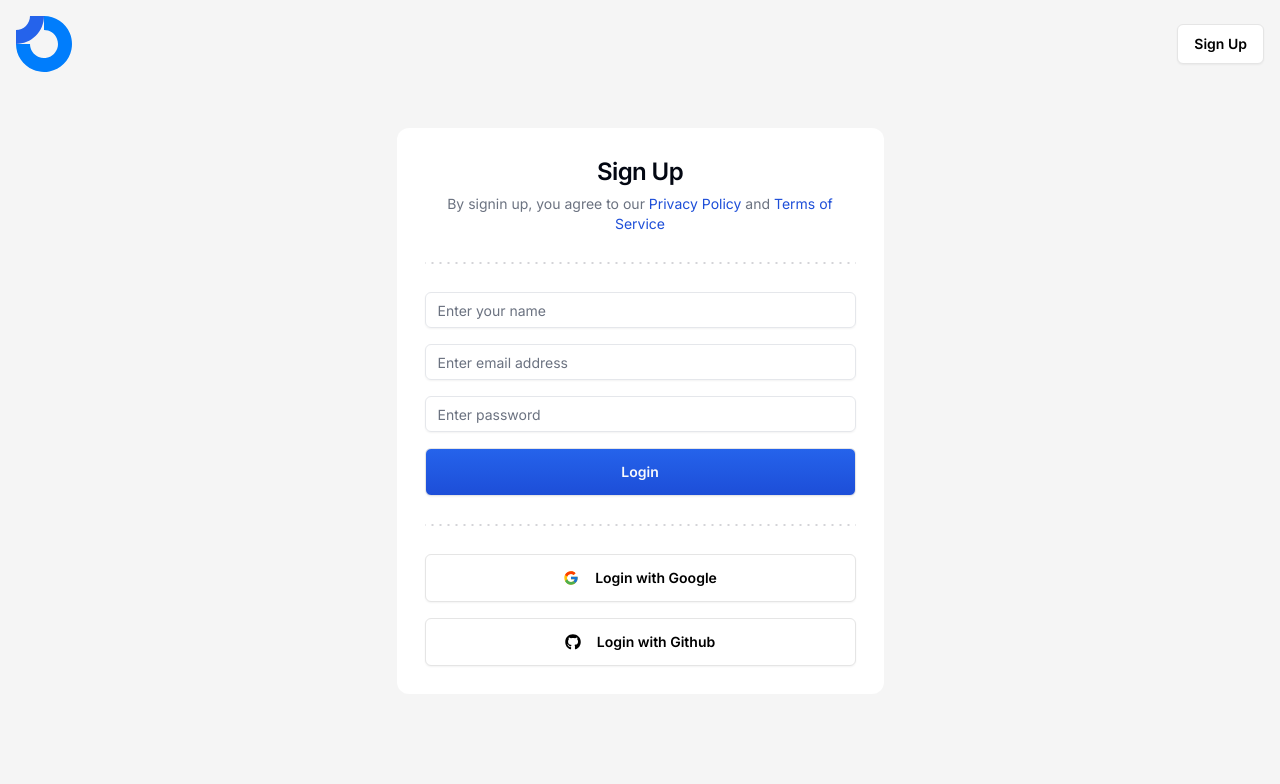
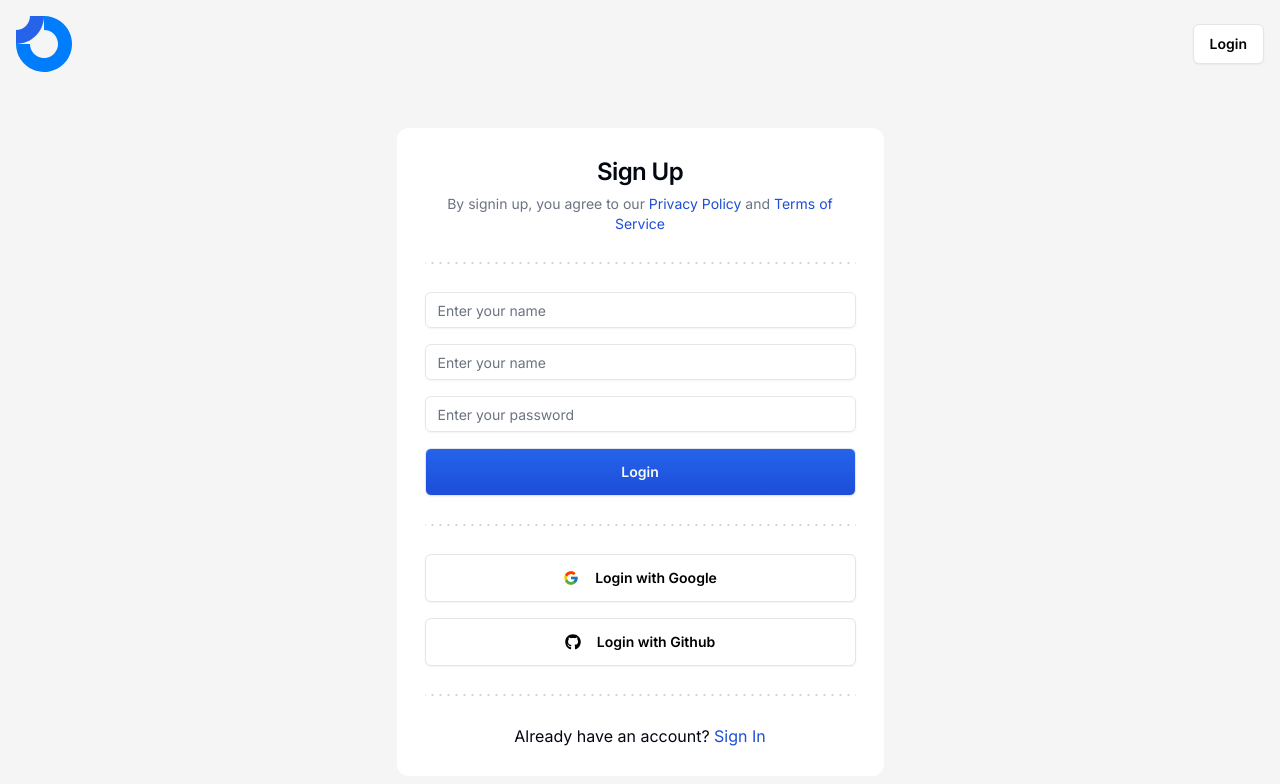
Before and after one commit to heuzin/ergile, a Next.js app: page /sign-up in a window 1280 px wide. Shown: the top 784 px of the page. Built offline with nearby package versions, Linux system fonts and the light colour scheme.

Commit message:
Finishing up sign in and sign up layout

```diff
--- a/app/(auth)/layout.tsx
+++ b/app/(auth)/layout.tsx
@@ -1,5 +1,10 @@
+"use client";
+
 import React from "react";
+import Link from "next/link";
 import Image from "next/image";
+import { usePathname } from "next/navigation";
+
 import { Button } from "@/components/ui/button";
 
 interface AuthLayoutProps {
@@ -7,12 +12,19 @@
 }
 
 const AuthLayout = ({ children }: AuthLayoutProps) => {
+  const pathname = usePathname();
+  const isSignIn = pathname === "/sign-in";
+
   return (
     <main className="bg-neutral-100 min-h-screen">
       <div className="mx-auto max-w-screen-2xl p-4">
         <nav className="flex justify-between items-center">
           <Image src={"/logo.svg"} height={56} width={56} alt="Logo" />
-          <Button variant={"secondary"}>Sign Up</Button>
+          <Button asChild variant={"secondary"}>
+            <Link href={isSignIn ? "/sign-up" : "/sign-in"}>
+              {isSignIn ? "Sign Up" : "Login"}
+            </Link>
+          </Button>
         </nav>
         <div className="flex flex-col items-center justify-center pt-4 md:pt-14">
           {children}
--- a/features/auth/sign-in-card.tsx
+++ b/features/auth/sign-in-card.tsx
@@ -1,5 +1,6 @@
 import React from "react";
 import { z } from "zod";
+import Link from "next/link";
 import { FcGoogle } from "react-icons/fc";
 import { FaGithub } from "react-icons/fa";
 import { useForm } from "react-hook-form";
@@ -107,6 +108,17 @@
           Login with Github
         </Button>
       </CardContent>
+      <div className="px-7">
+        <DottedSeparator />
+      </div>
+      <CardContent className="p-7 flex items-center justify-center">
+        <p>
+          Dont&apos;t have an account?
+          <Link href={"/sign-up"}>
+            <span className="text-blue-700"> Sign Up</span>
+          </Link>
+        </p>
+      </CardContent>
     </Card>
   );
 };
--- a/features/auth/sign-up-card.tsx
+++ b/features/auth/sign-up-card.tsx
@@ -1,4 +1,7 @@
 import React from "react";
+import { z } from "zod";
+import { useForm } from "react-hook-form";
+import { zodResolver } from "@hookform/resolvers/zod";
 import { FcGoogle } from "react-icons/fc";
 import { FaGithub } from "react-icons/fa";
 
@@ -13,8 +16,33 @@
   CardTitle,
 } from "@/components/ui/card";
 import Link from "next/link";
+import {
+  Form,
+  FormControl,
+  FormField,
+  FormItem,
+  FormMessage,
+} from "@/components/ui/form";
+
+const formSchema = z.object({
+  name: z.string().trim().min(1, "Required"),
+  email: z.string().email(),
+  password: z.string().min(8, "Minimum of 8 characters required"),
+});
 
 export const SignUpCard = () => {
+  const form = useForm<z.infer<typeof formSchema>>({
+    resolver: zodResolver(formSchema),
+    defaultValues: {
+      email: "",
+      password: "",
+    },
+  });
+
+  const onSubmit = (values: z.infer<typeof formSchema>) => {
+    console.log(values);
+  };
+
   return (
     <Card className="w-full h-full md:w-[487px] border-none shadow-none">
       <CardHeader className="flex items-center justify-center text-center p-7">
@@ -34,37 +62,61 @@
         <DottedSeparator />
       </div>
       <CardContent className="p-7">
-        <form className="space-y-4">
+        <Form {...form}>
+          <form onSubmit={form.handleSubmit(onSubmit)} className="space-y-4">
+            <FormField
+              name="name"
+              control={form.control}
+              render={({ field }) => (
+                <FormItem>
+                  <FormControl>
                     <Input
-            required
+                      {...field}
                       type="text"
-            value={""}
-            onChange={() => {}}
                       placeholder="Enter your name"
-            disabled={false}
                     />
+                  </FormControl>
+                  <FormMessage />
+                </FormItem>
+              )}
+            />
+            <FormField
+              name="email"
+              control={form.control}
+              render={({ field }) => (
+                <FormItem>
+                  <FormControl>
                     <Input
-            required
+                      {...field}
                       type="email"
-            value={""}
-            onChange={() => {}}
-            placeholder="Enter email address"
-            disabled={false}
+                      placeholder="Enter your name"
                     />
+                  </FormControl>
+                  <FormMessage />
+                </FormItem>
+              )}
+            />
+            <FormField
+              name="password"
+              control={form.control}
+              render={({ field }) => (
+                <FormItem>
+                  <FormControl>
                     <Input
-            required
+                      {...field}
                       type="password"
-            value={""}
-            onChange={() => {}}
-            placeholder="Enter password"
-            disabled={false}
-            min={8}
-            max={256}
+                      placeholder="Enter your password"
+                    />
+                  </FormControl>
+                  <FormMessage />
+                </FormItem>
+              )}
             />
             <Button disabled={false} size={"lg"} className="w-full">
               Login
             </Button>
           </form>
+        </Form>
       </CardContent>
       <div className="px-7">
         <DottedSeparator />
@@ -89,6 +141,17 @@
           Login with Github
         </Button>
       </CardContent>
+      <div className="px-7">
+        <DottedSeparator />
+      </div>
+      <CardContent className="p-7 flex items-center justify-center">
+        <p>
+          Already have an account?
+          <Link href={"/sign-in"}>
+            <span className="text-blue-700"> Sign In</span>
+          </Link>
+        </p>
+      </CardContent>
     </Card>
   );
 };
```
Lines whose indentation alone changed are shown as unchanged.
